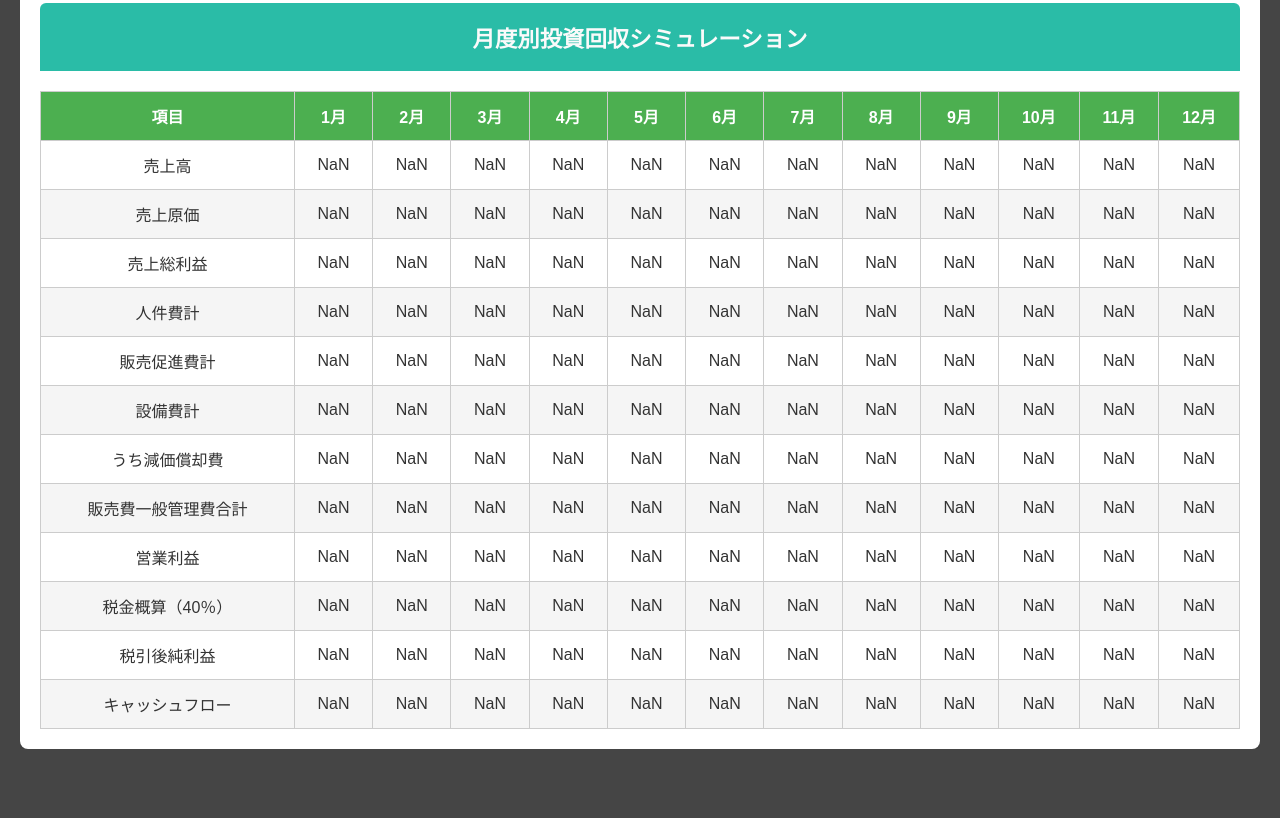
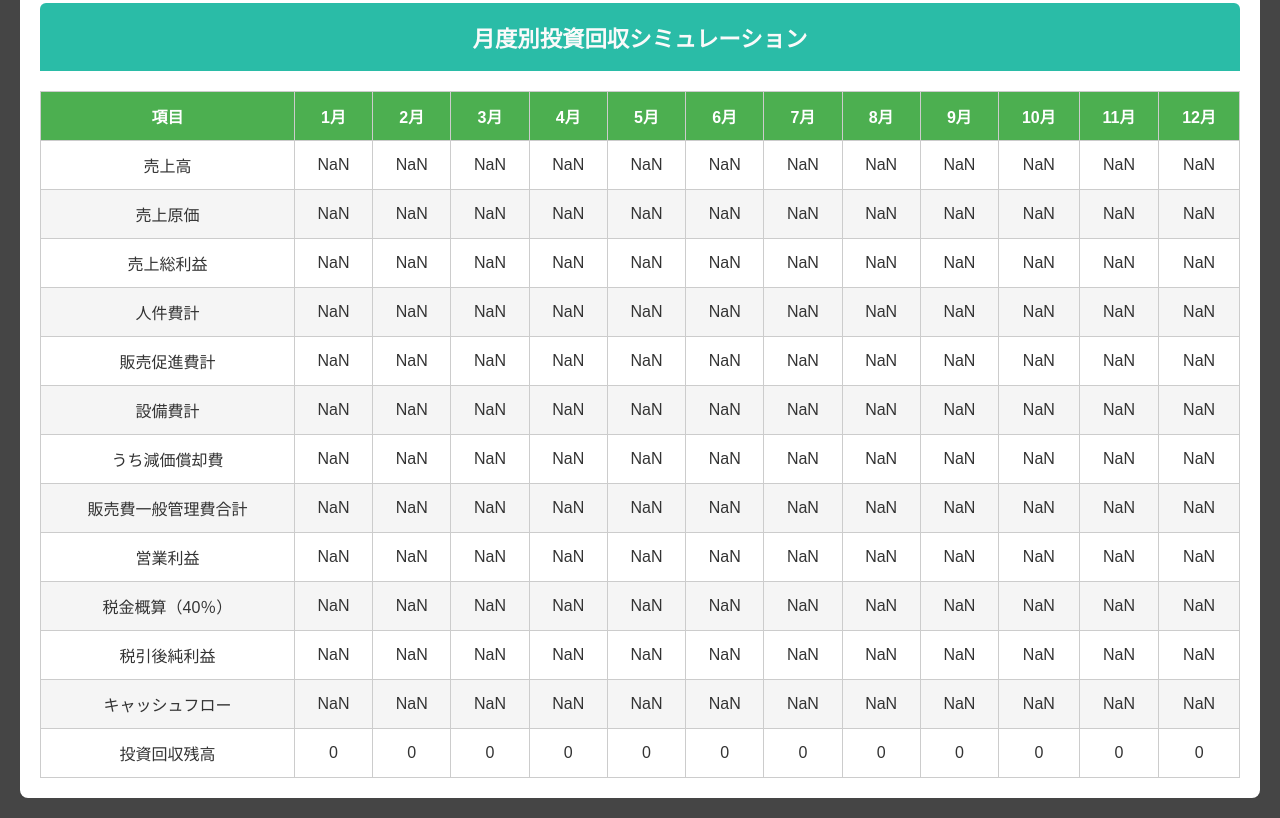
Before and after one commit to ysato33028/invest-ver2, a plain HTML site: page monthly-calculations.html in a window 1280 px wide. Shown: the part 307-1125 px from the top of the page. Before the commit the page ends 1076 px from the top, so only its background shows below. Drawn offline with Linux system fonts and the light colour scheme.

Commit message:
Update monthly-calculations.html

```diff
--- a/monthly-calculations.html
+++ b/monthly-calculations.html
@@ -264,6 +264,21 @@
                 <td id="cash-flow-11">0</td>
                 <td id="cash-flow-12">0</td>
             </tr>
+            <tr>
+                <td>投資回収残高</td>
+                <td id="investment-balance-1">0</td>
+                <td id="investment-balance-2">0</td>
+                <td id="investment-balance-3">0</td>
+                <td id="investment-balance-4">0</td>
+                <td id="investment-balance-5">0</td>
+                <td id="investment-balance-6">0</td>
+                <td id="investment-balance-7">0</td>
+                <td id="investment-balance-8">0</td>
+                <td id="investment-balance-9">0</td>
+                <td id="investment-balance-10">0</td>
+                <td id="investment-balance-11">0</td>
+                <td id="investment-balance-12">0</td>
+            </tr>
         </tbody>
     </table>
     </div>
```
